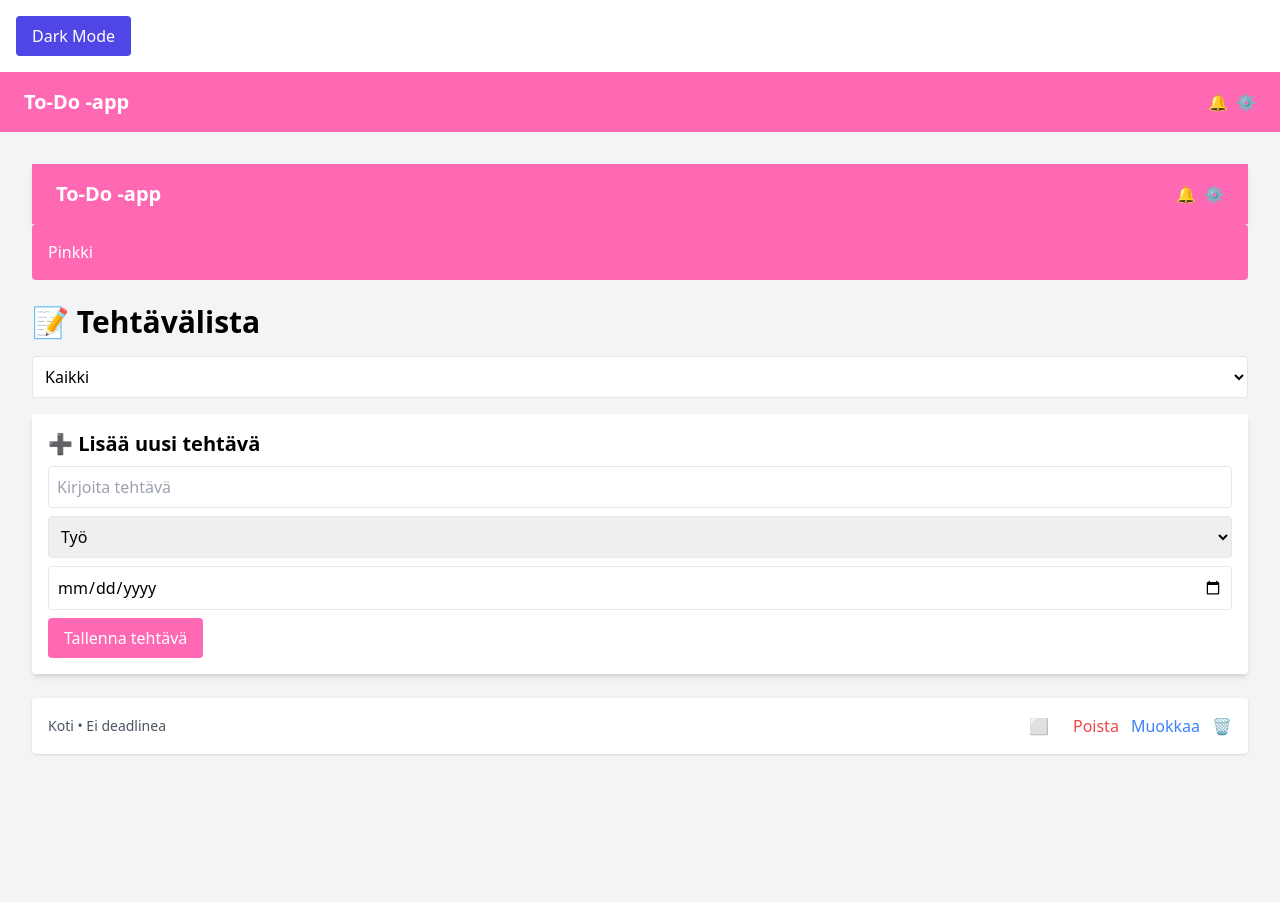
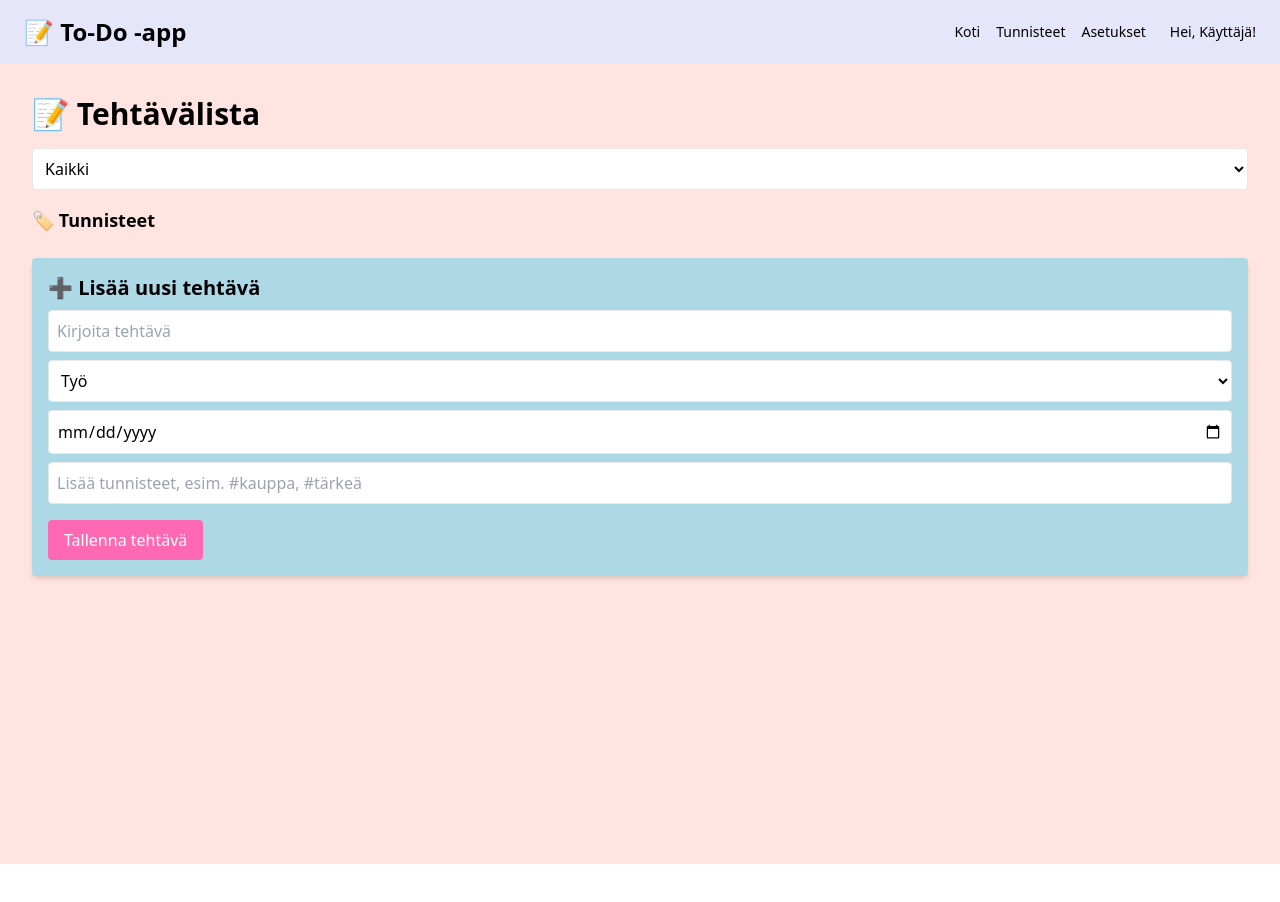
Before and after one commit to TiiaKa/psychic-spork, a React (Create React App) app: page / in a window 1280 px wide. Shown: the top 902 px of the page. After the commit the page ends 864 px from the top, so only its background shows below. Built offline with nearby package versions, Linux system fonts and the light colour scheme.

Commit message:
muokkauksia ja hienosäätöjä

```diff
--- a/src/App.js
+++ b/src/App.js
@@ -13,32 +13,25 @@ function App() {
 
   useEffect(() => {
     localStorage.setItem('darkMode', darkMode);
-    document.body.className = darkMode ? 'dark' : '';
+    if (darkMode) {
+      document.documentElement.classList.add('dark');
+    } else {
+      document.documentElement.classList.remove('dark');
+    }
   }, [darkMode]);
 
   return (
     <ErrorBoundary>
-      <div className={`min-h-screen ${darkMode ? 'bg-gray-900 text-white' : 'bg-white text-black'}`}>
-        {/* Dark mode toggle */}
-        <div className="p-4">
-          <button
-            onClick={() => setDarkMode(!darkMode)}
-            className="px-4 py-2 bg-indigo-600 text-white rounded hover:bg-indigo-500 transition"
-          >
-            {darkMode ? 'Light Mode' : 'Dark Mode'}
-          </button>
-        </div>
-
-        {/* App content via router */}
-        <Router>
-        <Header />
+      <Router>
+        <div className={`min-h-screen ${darkMode ? 'bg-gray-900 text-white' : 'bg-white text-black'}`}>
+          <Header />
           <Routes>
             <Route path="/" element={<Home />} />
-            <Route path="/settings" element={<Settings />} />
+            <Route path="/settings" element={<Settings darkMode={darkMode} setDarkMode={setDarkMode} />} />
             <Route path="/tags" element={<Tags />} />
           </Routes>
-        </Router>
-      </div>
+        </div>
+      </Router>
     </ErrorBoundary>
   );
 }
--- a/src/components/AddTaskForm.js
+++ b/src/components/AddTaskForm.js
@@ -4,6 +4,8 @@ const AddTaskForm = ({ onAdd }) => {
   const [nimi, setNimi] = useState('');
   const [kategoria, setKategoria] = useState('Työ');
   const [deadline, setDeadline] = useState('');
+  const [tags, setTags] = useState('');
+
 
   const handleSubmit = (e) => {
     e.preventDefault();
@@ -15,28 +17,30 @@ const AddTaskForm = ({ onAdd }) => {
       kategoria,
       deadline,
       tehty: false,
+      tags: tags.split(',').map(tag => tag.trim()).filter(Boolean),
     };
 
     onAdd(uusiTehtava);
     setNimi('');
     setKategoria('Työ');
     setDeadline('');
+    setTags('');
   };
 
   return (
-    <form onSubmit={handleSubmit} className="bg-white p-4 rounded shadow-md mb-6">
-      <h2 className="text-xl font-bold mb-2">➕ Lisää uusi tehtävä</h2>
+    <form onSubmit={handleSubmit} className="bg-PastelliSininen p-4 rounded shadow-md mb-6">
+      <h2 className="text-xl font-bold mb-2 text-black">➕ Lisää uusi tehtävä</h2>
       <input
         type="text"
         placeholder="Kirjoita tehtävä"
         value={nimi}
         onChange={(e) => setNimi(e.target.value)}
-        className="w-full p-2 border rounded mb-2"
+        className="w-full p-2 border rounded mb-2 bg-white text-black"
       />
       <select
         value={kategoria}
         onChange={(e) => setKategoria(e.target.value)}
-        className="w-full p-2 border rounded mb-2"
+        className="w-full p-2 border rounded mb-2 bg-white text-black"
       >
         <option value="Työ">Työ</option>
         <option value="Koulu">Koulu</option>
@@ -47,9 +51,16 @@ const AddTaskForm = ({ onAdd }) => {
         type="date"
         value={deadline}
         onChange={(e) => setDeadline(e.target.value)}
-        className="w-full p-2 border rounded mb-2"
+        className="w-full p-2 border rounded mb-2 bg-white text-black"
       />
-      <button type="submit" className="bg-Pinkki text-white py-2 px-4 rounded hover:bg-pink-700">
+      <input
+  type="text"
+  placeholder="Lisää tunnisteet, esim. #kauppa, #tärkeä"
+  value={tags}
+  onChange={(e) => setTags(e.target.value)}
+  className="w-full p-2 border rounded mb-4 bg-white text-black"
+/>
+      <button type="submit" className="bg-Pinkki text-white py-2 px-4 rounded hover:bg-pink-700 transition">
         Tallenna tehtävä
       </button>
     </form>
--- a/src/components/Header.js
+++ b/src/components/Header.js
@@ -1,16 +1,33 @@
-import React from 'react';
+import React, { useEffect, useState } from 'react';
+import { Link } from 'react-router-dom';
 
 const Header = () => {
-  return (
-    <div className="bg-Pinkki text-white px-6 py-4 flex justify-between items-center shadow-md">
-      <h1 className="text-xl font-bold"> To-Do -app</h1>
-     <div>
-        <button className="mr-2">🔔</button>
-        <button>⚙️</button>
+  const [username, setUsername] = useState(localStorage.getItem('username') || 'Käyttäjä');
+
+
+  useEffect(() => {
+    const handleStorageChange = () => {
+      setUsername(localStorage.getItem('username') || 'Käyttäjä');
+  };
+  window.addEventListener('storage', handleStorageChange);
+  return () => window.removeEventListener('storage', handleStorageChange);
+}, []);
+
+return (
+  <>
+    <div className="bg-PastelliLila text-black px-6 py-4 flex justify-between items-center shadow-md">
+      <h1 className="text-2xl font-bold">📝 To-Do -app</h1>
+      <div className="flex items-center gap-6">
+        <nav className="flex gap-4 text-sm">
+          <Link to="/" className="hover:underline">Koti</Link>
+          <Link to="/tags" className="hover:underline">Tunnisteet</Link>
+          <Link to="/settings" className="hover:underline">Asetukset</Link>
+        </nav>
+        <div className="text-sm">Hei, {username}!</div>
       </div>
     </div>
-
-  );
+  </>
+);
 };
 
 export default Header;
--- a/src/components/Home.js
+++ b/src/components/Home.js
@@ -1,22 +1,23 @@
-import React, { useEffect, useState } from 'react';
+import React, { useState, useEffect } from 'react';
 import AddTaskForm from '../components/AddTaskForm';
 import TaskItem from '../components/TaskItem';
-import Header from './Header';
-
-
-
+import Tags from '../components/Tags';
 
 function Home() {
   const [valittuKategoria, setValittuKategoria] = useState('Kaikki');
-  const [tasks, setTasks] = useState([
-    { id: 1, text: 'Tee ruokaa', tehty: false, kategoria: 'Koti' }
-  ]);
+  const [tasks, setTasks] = useState(() => {
+    const saved = localStorage.getItem('tasks');
+    return saved ? JSON.parse(saved) : [];
+  });
+  useEffect(() => {
+    localStorage.setItem('tasks', JSON.stringify(tasks));
+  }, [tasks]);
   const [editTaskId, setEditTaskId] = useState(null);
   const [editText, setEditText] = useState('');
 
-  const lisaaTehtava = (uusi) => {
-    setTasks([...tasks, uusi]);
-  };
+  const lisaaTehtava = (uusi) => setTasks([...tasks, uusi]);
+
+  const [selectedTag, setSelectedTag] = useState(null);
 
   const toggleTehty = (id) => {
     setTasks(tasks.map(t =>
@@ -41,21 +42,16 @@ function Home() {
     setEditText('');
   };
 
+  return (
+    <div className="min-h-screen bg-PastelliVaaleanpunainen p-8 text-black">
 
-  return (
-    <div className="min-h-screen bg-gray-100 p-8">
-      <Header />
-
-      <div className="bg-Pinkki text-white p-4 rounded mb-6">
-        Pinkki
-      </div>
 
       <h1 className="text-3xl font-bold mb-4">📝 Tehtävälista</h1>
 
       <select
         value={valittuKategoria}
         onChange={(e) => setValittuKategoria(e.target.value)}
-        className="w-full p-2 border rounded mb-4 bg-white text-black dark:bg-gray-900 dark:text-white"
+        className="w-full p-2 border rounded mb-4 bg-white text-black"
       >
         <option value="Kaikki">Kaikki</option>
         <option value="Työ">Työ</option>
@@ -64,11 +60,19 @@ function Home() {
         <option value="Vapaa-aika">Vapaa-aika</option>
       </select>
 
+      <Tags
+  tags={[...new Set(tasks.flatMap(t => t.tags || []))]}
+  selectedTag={selectedTag}
+  onSelectTag={setSelectedTag}
+/>
       <AddTaskForm onAdd={lisaaTehtava} />
 
       <ul className="space-y-2">
   {tasks
-          .filter(t => valittuKategoria === 'Kaikki' || t.kategoria === valittuKategoria)
+    .filter(t =>
+      (valittuKategoria === 'Kaikki' || t.kategoria === valittuKategoria) &&
+      (!selectedTag || (t.tags && t.tags.includes(selectedTag)))
+    )
     .map((t) => (
       <li key={t.id}>
         {editTaskId === t.id ? (
@@ -76,9 +80,14 @@ function Home() {
             <input
               value={editText}
               onChange={e => setEditText(e.target.value)}
-                    className="border p-1 rounded"
+              className="border p-2 rounded"
             />
-                  <button onClick={handleSave} className="ml-2 bg-green-500 text-white px-2 py-1 rounded">Tallenna</button>
+            <button
+              onClick={handleSave}
+              className="ml-2 bg-PastelliSininen text-black px-4 py-2 rounded hover:bg-PastelliVioletti"
+            >
+              Tallenna
+            </button>
           </>
         ) : (
           <TaskItem
--- a/src/components/Settings.js
+++ b/src/components/Settings.js
@@ -1,3 +1,71 @@
-export default function Settings() {
-    return <h2>Asetukset</h2>;
-  }
+import React, { useState } from 'react';
+
+const Settings = ({ darkMode, setDarkMode }) => {
+  const [username, setUsername] = useState(
+    () => localStorage.getItem('username') || 'Käyttäjä'
+  );
+
+  const handleUsernameChange = (e) => {
+    setUsername(e.target.value);
+    localStorage.setItem('username', e.target.value);
+  };
+
+  const handleCopyInvite = () => {
+    const inviteUrl = `${window.location.origin}/join/abc123`;
+    navigator.clipboard.writeText(inviteUrl)
+      .then(() => alert("Kutsulinkki kopioitu!"))
+      .catch(() => alert("Kopiointi epäonnistui"));
+  };
+
+  const resetApp = () => {
+    if (window.confirm("Haluatko varmasti poistaa kaikki tehtävät ja nollata sovelluksen?")) {
+      localStorage.clear();
+      window.location.reload();
+    }
+  };
+
+  return (
+    <div className="p-6 space-y-6 bg-PastelliLila min-h-screen">
+      <h1 className="text-2xl font-bold text-black">⚙️ Asetukset</h1>
+
+      <section>
+        <h2 className="text-lg font-semibold mb-2 text-black">🎨 Väriteema</h2>
+        <button
+          onClick={() => setDarkMode(!darkMode)}
+          className="px-4 py-2 bg-PastelliVioletti text-black rounded hover:bg-PastelliSininen transition"
+        >
+          {darkMode ? 'Vaalea tila' : 'Tumma tila'}
+        </button>
+      </section>
+
+      <section>
+        <h2 className="text-lg font-semibold mb-2 text-black">👨‍👩‍👧‍👦 Jaa perheen kanssa</h2>
+        <button onClick={handleCopyInvite} className="px-4 py-2 bg-PastelliVihrea text-black rounded hover:bg-PastelliKeltainen">
+          Luo kutsulinkki
+        </button>
+      </section>
+
+      <section>
+        <h2 className="text-lg font-semibold mb-2 text-black">🧑 Käyttäjänimi</h2>
+        <input
+          type="text"
+          value={username}
+          onChange={handleUsernameChange}
+          className="p-2 rounded border border-gray-400"
+        />
+      </section>
+
+      <section>
+        <h2 className="text-lg font-semibold mb-2 text-black">🗑️ Resetoi sovellus</h2>
+        <button
+          onClick={resetApp}
+          className="px-4 py-2 bg-red-400 text-white rounded hover:bg-red-500"
+        >
+          Nollaa sovellus
+        </button>
+      </section>
+    </div>
+  );
+};
+
+export default Settings;
--- a/src/components/Tags.js
+++ b/src/components/Tags.js
@@ -1,3 +1,32 @@
-export default function Tags() {
-    return <h2>Tunnisteet</h2>;
-  }
+import React from 'react';
+
+const Tags = ({ tags, selectedTag, onSelectTag }) => {
+  return (
+    <div className="mb-4">
+      <h4 className="text-lg font-semibold mb-2">🏷️ Tunnisteet</h4>
+      <div className="flex flex-wrap gap-2">
+        {tags.map((tag, index) => (
+          <button
+            key={index}
+            onClick={() => onSelectTag(tag)}
+            className={`px-3 py-1 rounded-full border text-sm transition
+              ${selectedTag === tag ? 'bg-PastelliVioletti' : 'bg-PastelliKeltainen'}
+              hover:bg-PastelliSininen`}
+          >
+            {tag}
+          </button>
+        ))}
+        {selectedTag && (
+          <button
+            onClick={() => onSelectTag(null)}
+            className="ml-2 text-sm underline text-gray-600"
+          >
+            Tyhjennä suodatin
+          </button>
+        )}
+      </div>
+    </div>
+  );
+};
+
+export default Tags;
--- a/src/components/TaskItem.js
+++ b/src/components/TaskItem.js
@@ -2,23 +2,40 @@ import React from 'react';
 
 const TaskItem = ({ tehtava, onToggleDone, onPoista, onEdit }) => {
   return (
-    <div className="bg-white shadow rounded p-4 flex justify-between items-center">
-      <div>
-        <h3 className={`font-semibold ${tehtava.tehty ? 'line-through text-gray-400' : ''}`}>
+    <div className="bg-PastelliKeltainen shadow rounded p-4 flex justify-between items-start">
+      <div className="flex-1">
+        <h3 className={`font-semibold ${tehtava.tehty ? 'line-through text-gray-400' : 'text-black'}`}>
           {tehtava.nimi}
         </h3>
-        <p className="text-sm text-gray-600">
+        <p className="text-sm text-gray-700 mb-1">
           {tehtava.kategoria} • {tehtava.deadline || 'Ei deadlinea'}
         </p>
+        {tehtava.tags?.length > 0 && (
+          <div className="flex flex-wrap gap-1">
+            {tehtava.tags.map((tag, idx) => (
+              <span
+                key={idx}
+                className="bg-yellow-300 text-black text-xs px-2 py-1 rounded-full"
+              >
+                {tag}
+              </span>
+            ))}
+          </div>
+        )}
       </div>
-      <div className="flex items-center space-x-3">
-      <button onClick={() => onToggleDone(tehtava.id)}>
-    {tehtava.tehty ? '✅' : '⬜'}
-  </button>
-  <span className={tehtava.tehty ? 'line-through' : ''}>{tehtava.nimi}</span>
-  <button onClick={() => onPoista(tehtava.id)} className="text-red-500 ml-2">Poista</button>
-  <button onClick={() => onEdit(tehtava.id, tehtava.text)} className="text-blue-500">Muokkaa</button>
-  <button onClick={() => onPoista(tehtava.id)} className="text-red-500">🗑️</button>
+      <div className="flex flex-col gap-2 items-end">
+      <button
+  onClick={() => onToggleDone(tehtava.id)}
+  title="Merkitse tehdyksi"
+>
+  {tehtava.tehty ? '✅' : '☐'}
+</button>
+        <button onClick={() => onEdit(tehtava.id, tehtava.nimi)} className="text-blue-500 text-sm hover:underline">
+          Muokkaa
+        </button>
+        <button onClick={() => onPoista(tehtava.id)} className="text-red-500 text-sm hover:underline">
+          🗑️
+        </button>
       </div>
     </div>
   );
--- a/tailwind.config.js
+++ b/tailwind.config.js
@@ -8,6 +8,12 @@ module.exports = {
       extend: {
         colors: {
           Pinkki: "#ff69b4",
+          PastelliKeltainen: "#fff9c4",
+          PastelliLila: "#e6e6fa",
+          PastelliVihrea: "#d0f0c0",
+          PastelliVaaleanpunainen: "#ffe4e1",
+          PastelliSininen: "#add8e6",
+          PastelliVioletti: "#dda0dd",
         }, // tällä laajennetaan Tailwindin oletusteemoja
       }, // tänne lisäsin omia värejä, myös fontteja voi lisätä
     },//tätä tarvitaan jos haluaa käyttää Tailwindin lisäosia, esim. lomakkeiden (forms) muotoiluun
```
Lines whose indentation alone changed are shown as unchanged.
